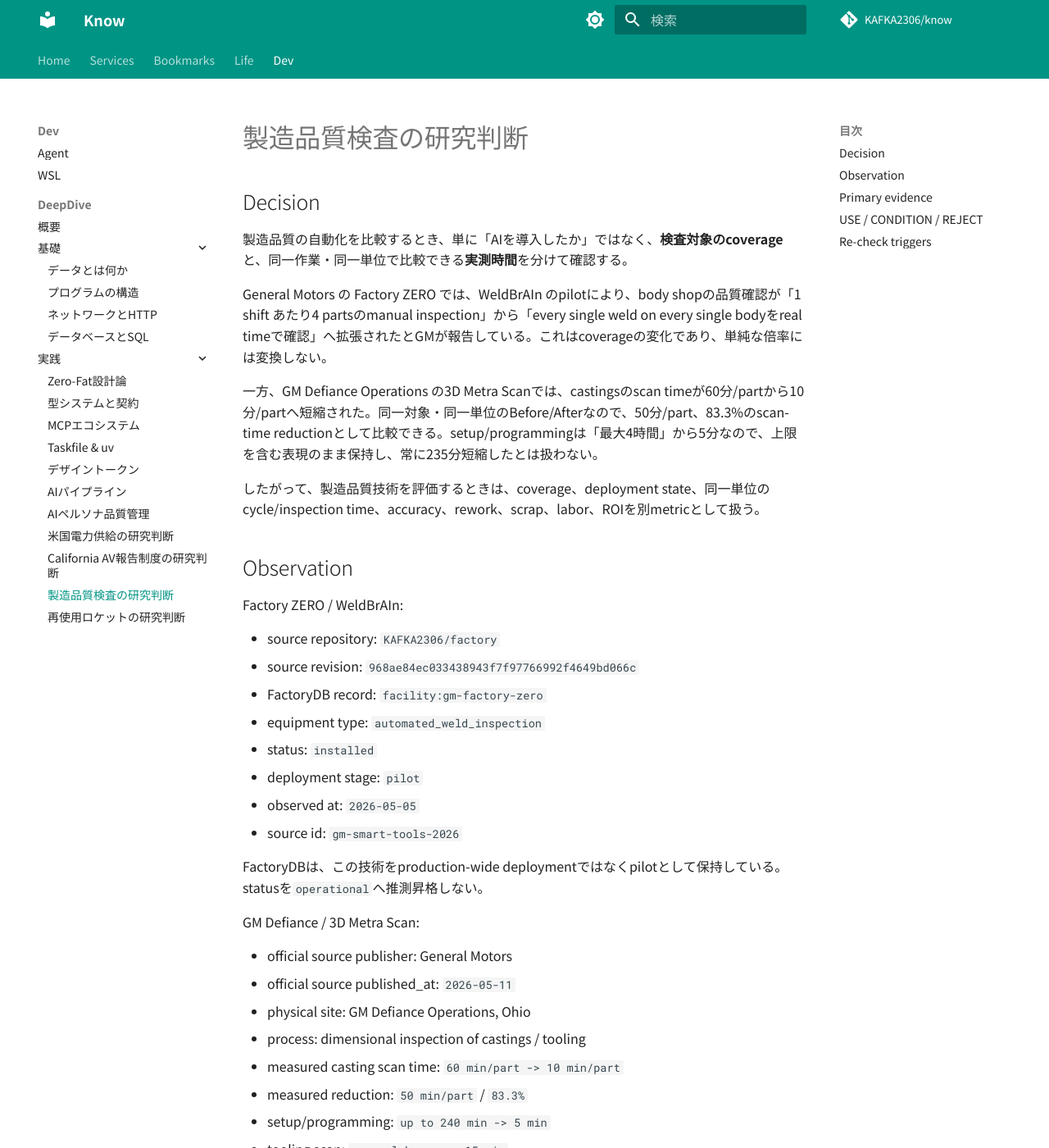
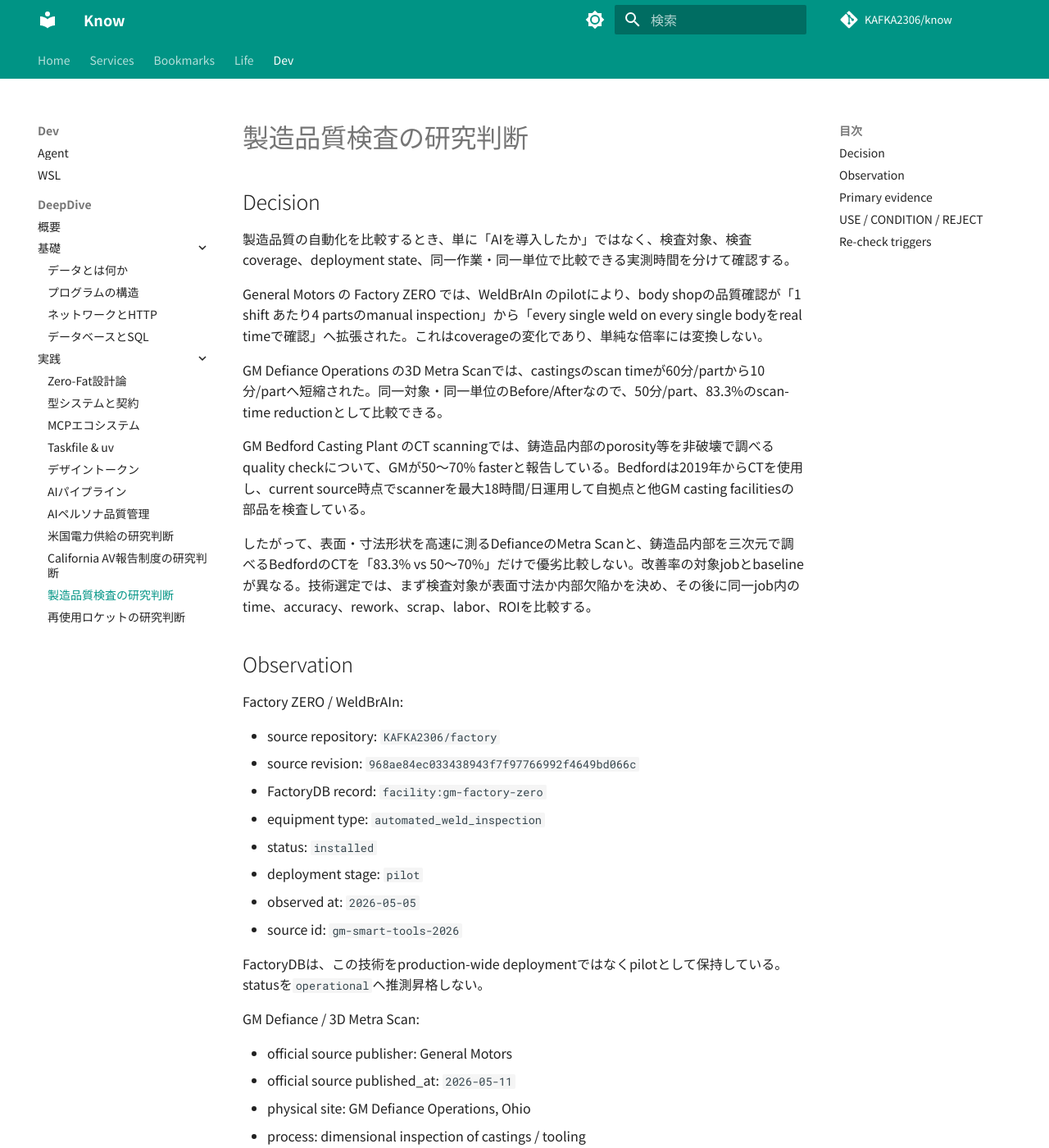
Before and after one commit to KAFKA2306/know, an MkDocs documentation site: the page built from docs/dev/deepdive/manufacturing-quality-inspection.md, in a window 1280 px wide and 1400 px high. Shown: the whole window at 82% size. Built offline with MkDocs 1.6.1 and Material for MkDocs 9.7.7, drawn with Linux system fonts in a browser that asks for light colours; comment, search, counter and statistics services are not loaded; some of the changed text lies outside the part shown.

Commit message:
Add CT inspection decision boundary (#16)

```diff
--- a/docs/dev/deepdive/manufacturing-quality-inspection.md
+++ b/docs/dev/deepdive/manufacturing-quality-inspection.md
@@ -2,13 +2,15 @@
 
 ## Decision
 
-製造品質の自動化を比較するとき、単に「AIを導入したか」ではなく、**検査対象のcoverage**と、同一作業・同一単位で比較できる**実測時間**を分けて確認する。
+製造品質の自動化を比較するとき、単に「AIを導入したか」ではなく、検査対象、検査coverage、deployment state、同一作業・同一単位で比較できる実測時間を分けて確認する。
 
-General Motors の Factory ZERO では、WeldBrAIn のpilotにより、body shopの品質確認が「1 shift あたり4 partsのmanual inspection」から「every single weld on every single bodyをreal timeで確認」へ拡張されたとGMが報告している。これはcoverageの変化であり、単純な倍率には変換しない。
+General Motors の Factory ZERO では、WeldBrAIn のpilotにより、body shopの品質確認が「1 shift あたり4 partsのmanual inspection」から「every single weld on every single bodyをreal timeで確認」へ拡張された。これはcoverageの変化であり、単純な倍率には変換しない。
 
-一方、GM Defiance Operations の3D Metra Scanでは、castingsのscan timeが60分/partから10分/partへ短縮された。同一対象・同一単位のBefore/Afterなので、50分/part、83.3%のscan-time reductionとして比較できる。setup/programmingは「最大4時間」から5分なので、上限を含む表現のまま保持し、常に235分短縮したとは扱わない。
+GM Defiance Operations の3D Metra Scanでは、castingsのscan timeが60分/partから10分/partへ短縮された。同一対象・同一単位のBefore/Afterなので、50分/part、83.3%のscan-time reductionとして比較できる。
 
-したがって、製造品質技術を評価するときは、coverage、deployment state、同一単位のcycle/inspection time、accuracy、rework、scrap、labor、ROIを別metricとして扱う。
+GM Bedford Casting Plant のCT scanningでは、鋳造品内部のporosity等を非破壊で調べるquality checkについて、GMが50〜70% fasterと報告している。Bedfordは2019年からCTを使用し、current source時点でscannerを最大18時間/日運用して自拠点と他GM casting facilitiesの部品を検査している。
+
+したがって、表面・寸法形状を高速に測るDefianceのMetra Scanと、鋳造品内部を三次元で調べるBedfordのCTを「83.3% vs 50〜70%」だけで優劣比較しない。改善率の対象jobとbaselineが異なる。技術選定では、まず検査対象が表面寸法か内部欠陥かを決め、その後に同一job内のtime、accuracy、rework、scrap、labor、ROIを比較する。
 
 ## Observation
 
@@ -36,7 +38,19 @@
 - setup/programming: `up to 240 min -> 5 min`
 - tooling scan: `several hours -> 15 min`
 
-Defianceの値はGM一次情報から直接取得した研究判断用evidenceであり、この時点ではFactoryDB canonical recordとして複製しない。
+GM Bedford / CT scanning:
+
+- official source publisher: General Motors
+- official source published_at: `2025-07-15`
+- physical site: GM Bedford Casting Plant, Indiana
+- process: non-destructive volumetric inspection of castings
+- use since: `2019`
+- reported quality-check speed improvement: `50-70% faster`
+- scanner utilization: `up to 18 hours/day`
+- inspected defects include porosity such as air bubbles and shrink holes
+- Bedford also scans parts for other GM casting facilities
+
+DefianceとBedfordの値はGM一次情報から直接取得した研究判断用evidenceであり、この時点ではFactoryDB canonical recordとして複製しない。
 
 ## Primary evidence
 
@@ -62,6 +76,19 @@
 - scannerはDefianceで数年前から利用され、Saginaw、Brownstown Battery、Factory ZEROにも展開されている
 - sourceはrework低減への寄与を述べるが、rework削減量やROIの数値は示していない
 
+General Motors, "How GM uses CT scanning to boost vehicle manufacturing quality"
+
+https://news.gm.com/home.detail.html/Pages/topic/us/en/2025/jul/0715-GM-CT-scanning-vehicle-manufacturing-quality.html
+
+GMの一次情報では、Bedford Casting PlantのCT scanningについて次を確認できる。
+
+- Bedfordは2019年からCTを鋳造品のdefect検出に使用
+- CTは鋳造品を破壊せず三次元画像化し、porosityなど内部欠陥候補を確認する
+- quality checksを50〜70% fasterにできるとGMが報告
+- scannerを最大18時間/日運用
+- Bedford自身だけでなく他GM casting facilitiesの部品もscanしている
+- sourceはquality向上とwaste reductionへの寄与を述べるが、defect reduction量、waste削減量、labor cost、ROIの数値は示していない
+
 FactoryDB source registry:
 
 https://github.com/KAFKA2306/factory/blob/968ae84ec033438943f7f97766992f4649bd066c/data/robotics-sources.json
@@ -77,25 +104,29 @@
 USE:
 
 - 抜取検査からinline全数監視へ移る技術のcoverage比較
-- quality inspection automationのcoverageを評価する研究
-- castingsのscan timeを同一単位 `min/part` で比較する研究
-- manual sample count、automated observation coverage、inspection timeを分離した工程設計
+- castingsのsurface/dimensional inspectionで同一単位 `min/part` の時間比較を行う研究
+- castingsのinternal/volumetric inspectionでCTによるquality-check時間改善を評価する研究
+- surface geometryとinternal defect inspectionをjob別に分けた工程設計
 
 CONDITION:
 
 - `4 parts per shift` と `every weld / every body` はcoverageの差であり、同一単位の単純な倍率へ変換しない
 - `60 min/part -> 10 min/part` は同一単位なので50 min/part、83.3% reductionとして扱える
+- Bedfordの`50-70% faster`はGMがquality checks全体について報告したrangeのまま保持し、単一値へ丸めない
 - `up to 4 hours -> 5 minutes` のbeforeは上限表現なので、常に235分短縮したとは扱わない
 - `several hours -> 15 minutes` はbeforeが数量化されていないため削減率を計算しない
+- `up to 18 hours/day` はscanner utilizationの上限表現であり、毎日18時間稼働したとは扱わない
 - pilot evidenceを全工場展開や量産標準化の証拠へ拡張しない
-- defect rate、false positive、false negative、labor-hours、rework削減量、ROIは現在のsourceだけではUNVERIFIED
+- defect rate、false positive、false negative、labor-hours、rework削減量、scrap削減量、ROIは現在のsourceだけではUNVERIFIED
 
 REJECT:
 
 - 「AI導入済み」という二値だけで品質技術を比較する
+- Defianceの83.3%とBedfordの50〜70%を異なる検査jobのまま単純ランキングする
 - pilotをproduction-wide deploymentとして扱う
 - every weldを「不良ゼロ」や「100%検出」と読み替える
 - `up to 4 hours` を固定240分のbaselineとして平均削減時間を計算する
+- `up to 18 hours/day` を実測daily throughputへ変換する
 - sourceにない人員削減、cost saving、ROIを推定する
 
 ## Re-check triggers
@@ -104,7 +135,8 @@
 
 - WeldBrAInがpilotからproduction deploymentへstatus transitionしたとき
 - DefianceのMetra Scanについてthroughput、labor-hours、accuracy、rework、scrap、ROIなど追加の実測値が公開されたとき
-- FactoryDBにDefiance / Metra Scanのcanonical identityが追加され、同じevidenceを構造化して再利用できるようになったとき
-- 他社で同じ単位のinspection coverageまたはscan-time evidenceが得られ、比較可能になったとき
+- BedfordのCTについてparts/day、accuracy、defect/rework/scrap削減量、labor、ROIなど同一単位の追加実測値が公開されたとき
+- FactoryDBにDefiance / Metra ScanまたはBedford / CTのcanonical identityが追加され、同じevidenceを構造化して再利用できるようになったとき
+- 他社で同じ検査job・同じ単位のevidenceが得られ、operator間比較が可能になったとき
 
-このページはFactoryDBの事実を複製する正本ではない。FactoryDBに存在する事実のauthorityはFactoryDBへ残し、Defianceの追加evidenceはGM一次情報へ戻れる形で保持する。このページは研究判断、比較可能なmetric、利用境界だけを保持する。
+このページはFactoryDBの事実を複製する正本ではない。FactoryDBに存在する事実のauthorityはFactoryDBへ残し、DefianceとBedfordの追加evidenceはGM一次情報へ戻れる形で保持する。このページは研究判断、比較可能なmetric、利用境界だけを保持する。
```
